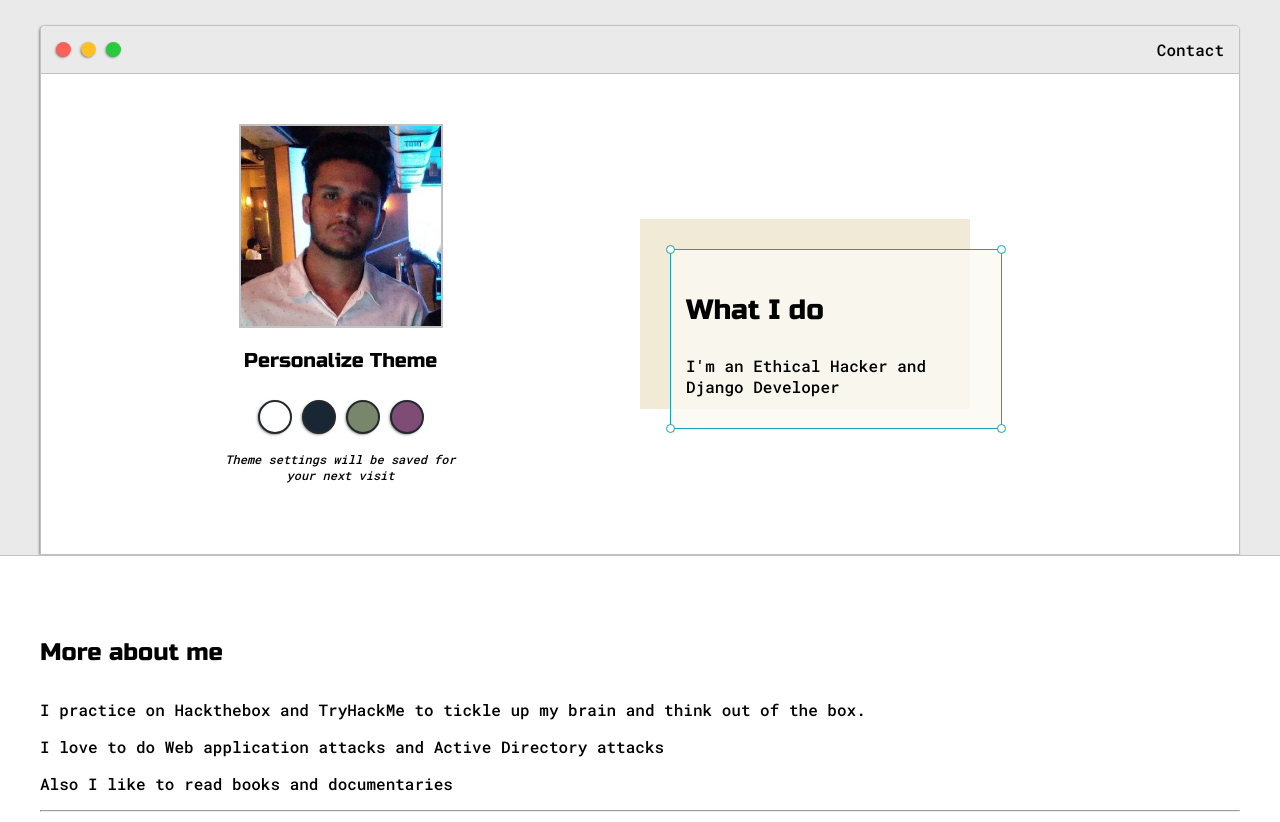
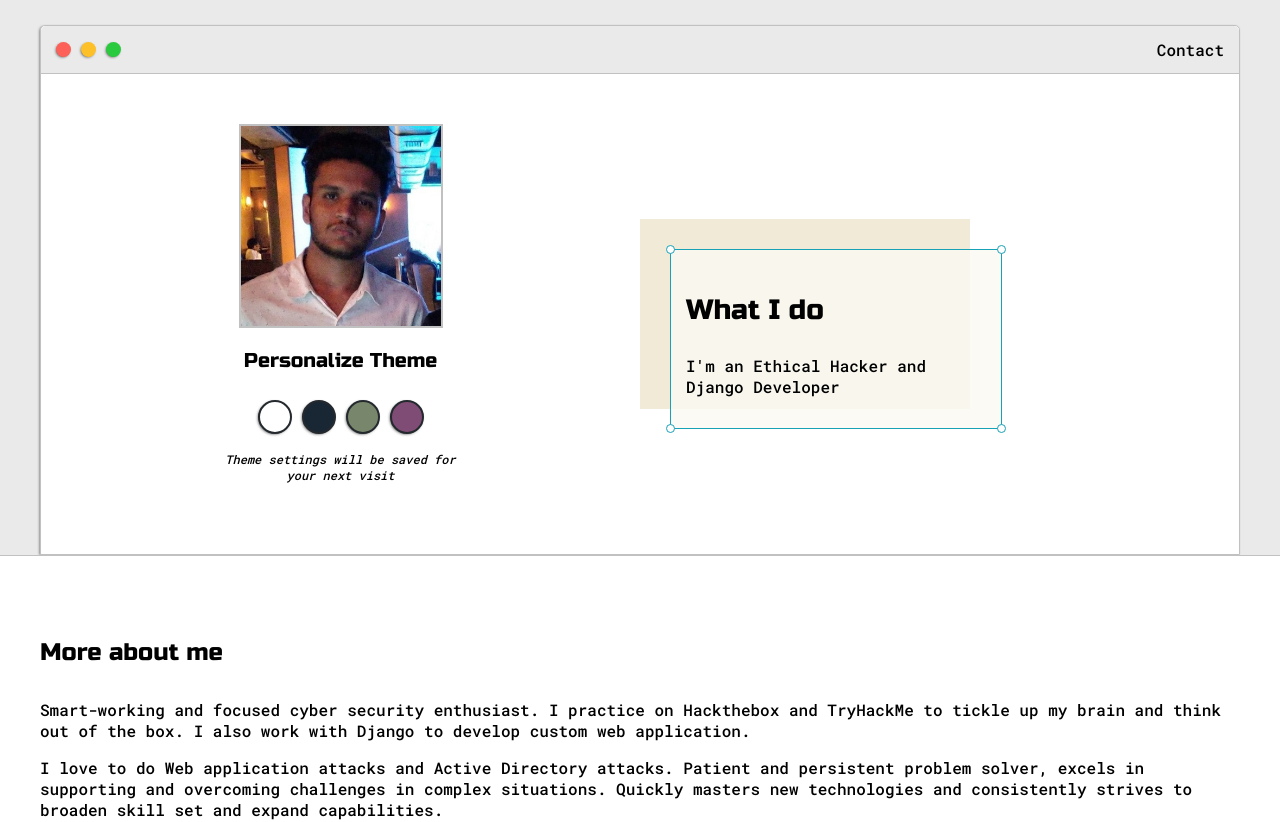
Before and after one commit to mudassir-crypto/Portfolio, a plain HTML site: page index.html in a window 1280 px wide. Shown: the part 136-958 px from the top of the page. Drawn offline with Linux system fonts and the light colour scheme.

Commit message:
changes added

```diff
--- a/index.html
+++ b/index.html
@@ -64,9 +64,9 @@
             <div class="about-wrapper">
                 <div class="about-me">
                     <h4>More about me</h4>
-                    <p>I practice on Hackthebox and TryHackMe to tickle up my brain and think out of the box.</p>
-                    <p>I love to do Web application attacks and Active Directory attacks</p>
-                    <p>Also I like to read books and documentaries</p>
+                    <p>Smart-working and focused cyber security enthusiast. I practice on Hackthebox and TryHackMe to tickle up my brain and think out of the box. I also work with Django to develop custom web application.</p>
+                    <p>I love to do Web application attacks and Active Directory attacks. Patient and persistent problem solver, excels in supporting and overcoming challenges in complex situations. Quickly masters new technologies and consistently strives to broaden skill set and expand capabilities.</p>
+                    <p>Also I like to read books and documentaries.</p>
                     <hr>
                     <h4>Top Expertise</h4>
                     <p>Ethical Hacker with a primary focus on Pentesting and working with Django to improve my skills as a Backend Developer. <a href="Resume.pdf" target="_blank">Download Resume</a></p>
```
